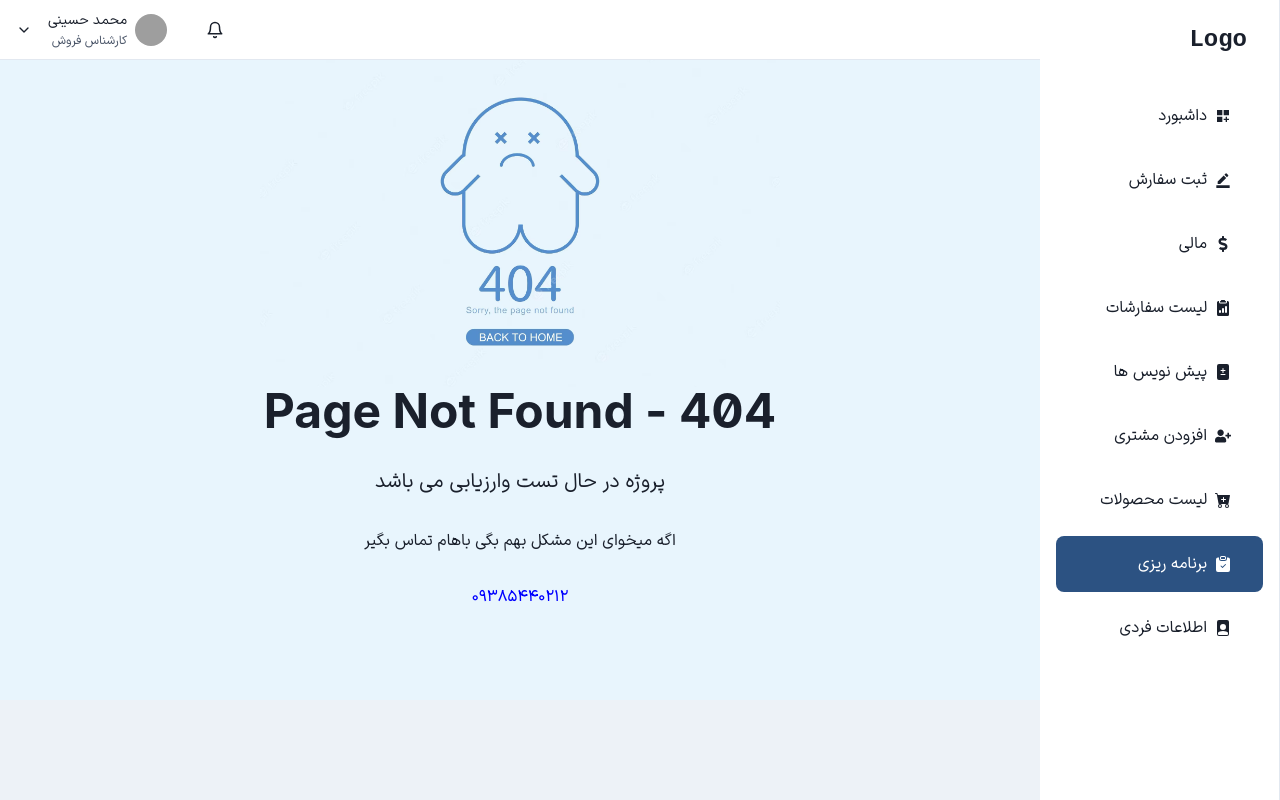
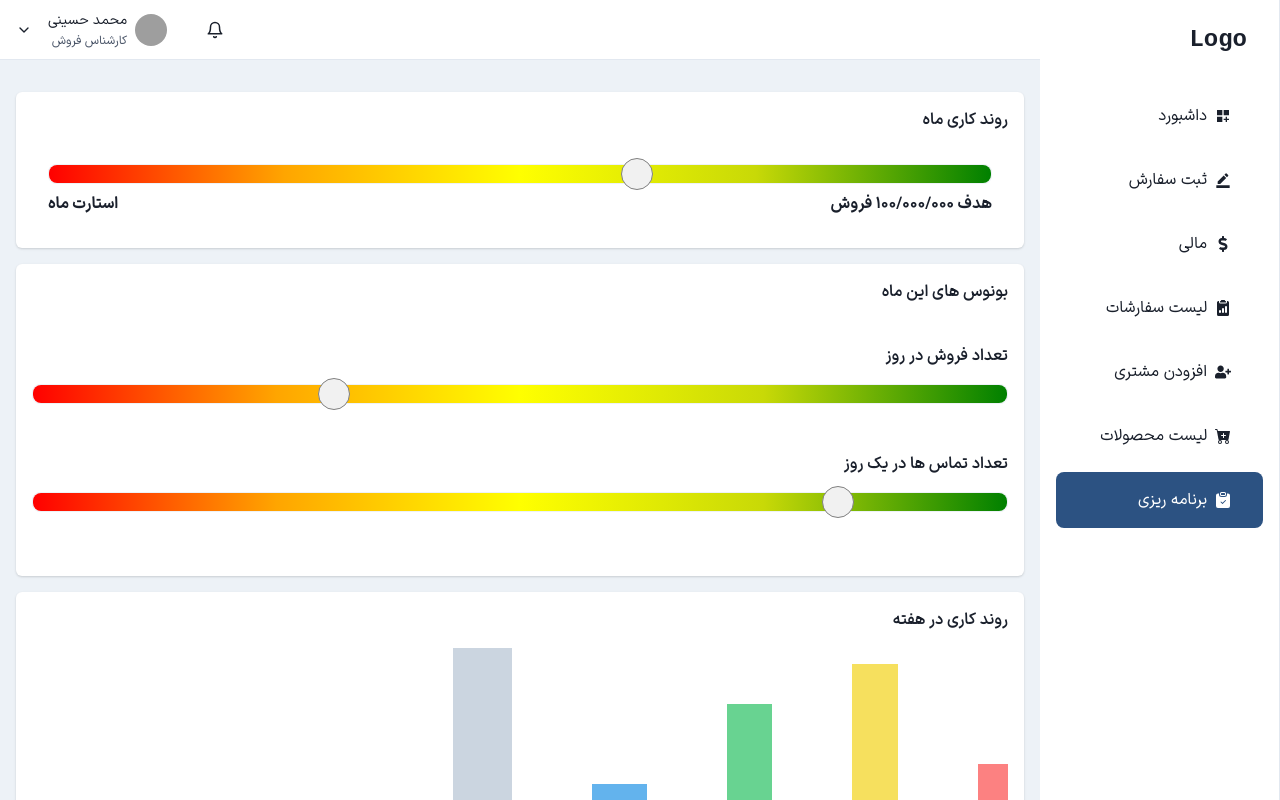
Before and after one commit to amirkh330/seller-panel, a Next.js app: page /todo in a window 1280 px wide. Before the commit this address had no page. Built offline with nearby package versions, Linux system fonts and the light colour scheme; grey boxes are pictures that could not be loaded.

Commit message:
implement todo page

```diff
--- a/app/layout.tsx
+++ b/app/layout.tsx
@@ -49,28 +49,27 @@ interface LinkItemProps {
 const LinkItems: Array<LinkItemProps> = [
   { name: 'داشبورد', icon: MdDashboardCustomize, link: '/' },
   { name: 'ثبت سفارش', icon: MdBorderColor, link: '/add-order' },
-  { name: 'مالی', icon: FaDollarSign, link: '/finance'},
+  { name: 'مالی', icon: FaDollarSign, link: '/finance' },
   { name: 'لیست سفارشات', icon: BsFillClipboard2DataFill, link: '/order' },
-  {
-    name: 'پیش نویس ها',
-    icon: BsFillFileDiffFill,
-    link: '/drafts',
-    disabled: true,
-  },
+  // {
+  //   name: 'پیش نویس ها',
+  //   icon: BsFillFileDiffFill,
+  //   link: '/drafts',
+  //   disabled: true,
+  // },
   { name: 'افزودن مشتری', icon: FaUserPlus, link: '/add-customer' },
   { name: 'لیست محصولات', icon: BsCartPlusFill, link: '/products' },
   {
     name: 'برنامه ریزی',
     icon: BsFillClipboardCheckFill,
     link: '/todo',
-    disabled: true,
   },
-  {
-    name: 'اطلاعات فردی',
-    icon: BsFillFilePersonFill,
-    link: '/user-info',
-    disabled: true,
-  },
+  // {
+  //   name: 'اطلاعات فردی',
+  //   icon: BsFillFilePersonFill,
+  //   link: '/user-info',
+  //   disabled: true,
+  // },
 ]
 
 interface SidebarProps extends BoxProps {
--- /dev/null
+++ b/app/todo/page.tsx
@@ -0,0 +1,155 @@
+'use client'
+import React from 'react'
+import {
+  Flex,
+  chakra,
+  Text,
+  Box,
+  Tooltip,
+  Card,
+  Divider,
+} from '@chakra-ui/react'
+const sampleWeek = [
+  { title: 'شنبه', color: 'red.300', rate: 30 },
+  { title: ' یکشنبه', color: 'yellow.300', rate: 80 },
+  { title: 'دوشنبه', color: 'green.300', rate: 60 },
+  { title: 'سه شنبه', color: 'blue.300', rate: 20 },
+  { title: 'چهارشنبه', color: 'gray.300', rate: 90 },
+]
+const page = () => (
+  <chakra.div>
+    <Card p='4' my='4'>
+      <Text fontSize='medium' fontWeight='semibold' mb='4'>
+        روند کاری ماه
+      </Text>
+      <Flex m='4' flexDirection='column' dir='ltr' mx='4'>
+        <Flex
+          h='20px'
+          w='full'
+          borderRadius='8'
+          border='1px '
+          alignItems='center'
+          borderColor='gray.100'
+        >
+          <Flex
+            w='100%'
+            h='100%'
+            sx={{
+              background:
+                'linear-gradient(0.25turn,red,orange, yellow,#c8d907,green)',
+            }}
+            borderRadius='8'
+            position='relative'
+          />
+          <Tooltip label='فروش شما تا امروز ۶۰/۰۰۰/۰۰۰'>
+            <Box
+              border='1px solid gray'
+              position='absolute'
+              w='8'
+              h='8'
+              borderRadius='50%'
+              bg='#f1f1f1'
+              zIndex={10}
+              left='60%'
+            />
+          </Tooltip>
+        </Flex>
+        <Flex justifyContent='space-between' alignItems='center' mt='2'>
+          <Text fontWeight='bold'>استارت ماه</Text>
+          <Text fontWeight='bold'> هدف 100/000/000 فروش </Text>
+        </Flex>
+      </Flex>
+    </Card>
+    <Card p='4' my='4'>
+      <Text fontSize='medium' fontWeight='semibold'  mb='10'>
+        بونوس های این ماه
+      </Text>
+      <Text fontSize='medium' fontWeight='semibold' mb='4'>
+        تعداد فروش در روز
+      </Text>
+      <Flex
+        mb='12'
+        h='20px'
+        w='full'
+        borderRadius='8'
+        border='1px '
+        alignItems='center'
+        borderColor='gray.100'
+      >
+        <Flex
+          w='100%'
+          h='100%'
+          sx={{
+            background:
+              'linear-gradient(0.25turn,red,orange, yellow,#c8d907,green)',
+          }}
+          borderRadius='8'
+          position='relative'
+        />
+        <Tooltip label='50'>
+          <Box
+            border='1px solid gray'
+            position='absolute'
+            w='8'
+            h='8'
+            borderRadius='50%'
+            bg='#f1f1f1'
+            zIndex={10}
+            left='30%'
+          />
+        </Tooltip>
+      </Flex>
+      <Text fontSize='medium' fontWeight='semibold' mb='4'>
+        تعداد تماس ها در یک روز
+      </Text>
+      <Flex
+        mb='12'
+        h='20px'
+        w='full'
+        borderRadius='8'
+        border='1px '
+        alignItems='center'
+        borderColor='gray.100'
+      >
+        <Flex
+          w='100%'
+          h='100%'
+          sx={{
+            background:
+              'linear-gradient(0.25turn,red,orange, yellow,#c8d907,green)',
+          }}
+          borderRadius='8'
+          position='relative'
+        />
+        <Tooltip label='50'>
+          <Box
+            border='1px solid gray'
+            position='absolute'
+            w='8'
+            h='8'
+            borderRadius='50%'
+            bg='#f1f1f1'
+            zIndex={10}
+            left='80%'
+          />
+        </Tooltip>
+      </Flex>
+    </Card>
+    <Card p='4' my='4'>
+      <Text fontSize='medium' fontWeight='semibold' mb='4'>
+        روند کاری در هفته
+      </Text>
+      <Flex w='full' h='200px' gap={{ base: 5, md: 20 }} alignItems='flex-end'>
+        {sampleWeek.map((i) => {
+          return (
+            <Flex direction='column' h='full' justifyContent='end'>
+              <Flex w='full' h={`${i.rate}%`} bg={i.color} />
+              <Text>{i.title}</Text>
+            </Flex>
+          )
+        })}
+      </Flex>
+    </Card>
+  </chakra.div>
+)
+export default page
```
